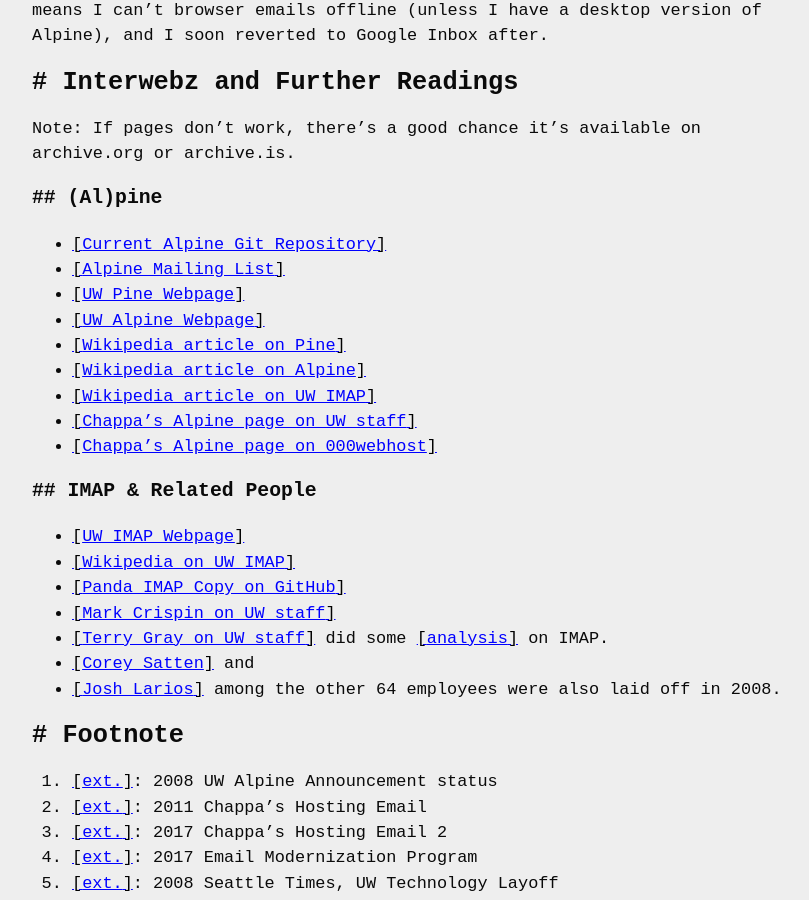
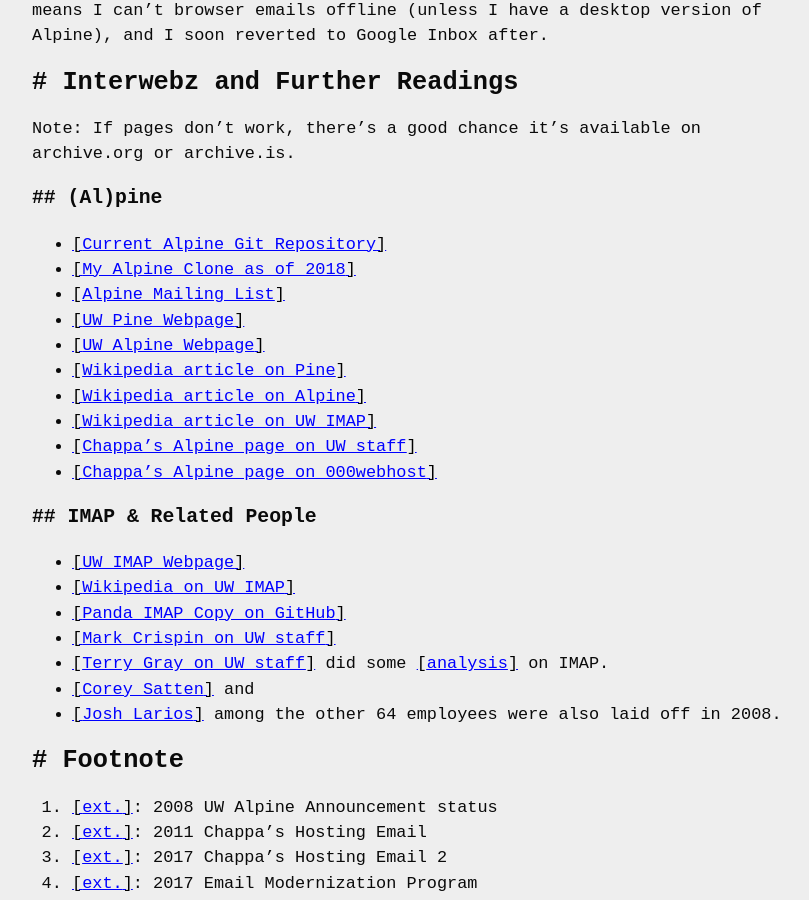
Before and after one commit to khoin/encyclopedia, a Jekyll site: the page built from _posts/2017-12-31-Alpine.md, in a window 1280 px wide and 900 px high, scrolled down 1188 px. Shown: the whole window, without its empty margins (233-1042 px from the left). Built offline with Jekyll 4.4.1, drawn with Linux system fonts in a browser that asks for light colours.

Commit message:
added alpine clone

```diff
--- a/_posts/2017-12-31-Alpine.md
+++ b/_posts/2017-12-31-Alpine.md
@@ -30,6 +30,7 @@
 ### (Al)pine
 
 * [Current Alpine Git Repository](http://repo.or.cz/alpine.git)
+* [My Alpine Clone as of 2018](https://github.com/khoin/alpine-clone/)
 * [Alpine Mailing List](http://mailman13.u.washington.edu/mailman/listinfo/alpine-info)
 * [UW Pine Webpage](http://www.washington.edu/pine/)
 * [UW Alpine Webpage](http://www.washington.edu/alpine/)
```
